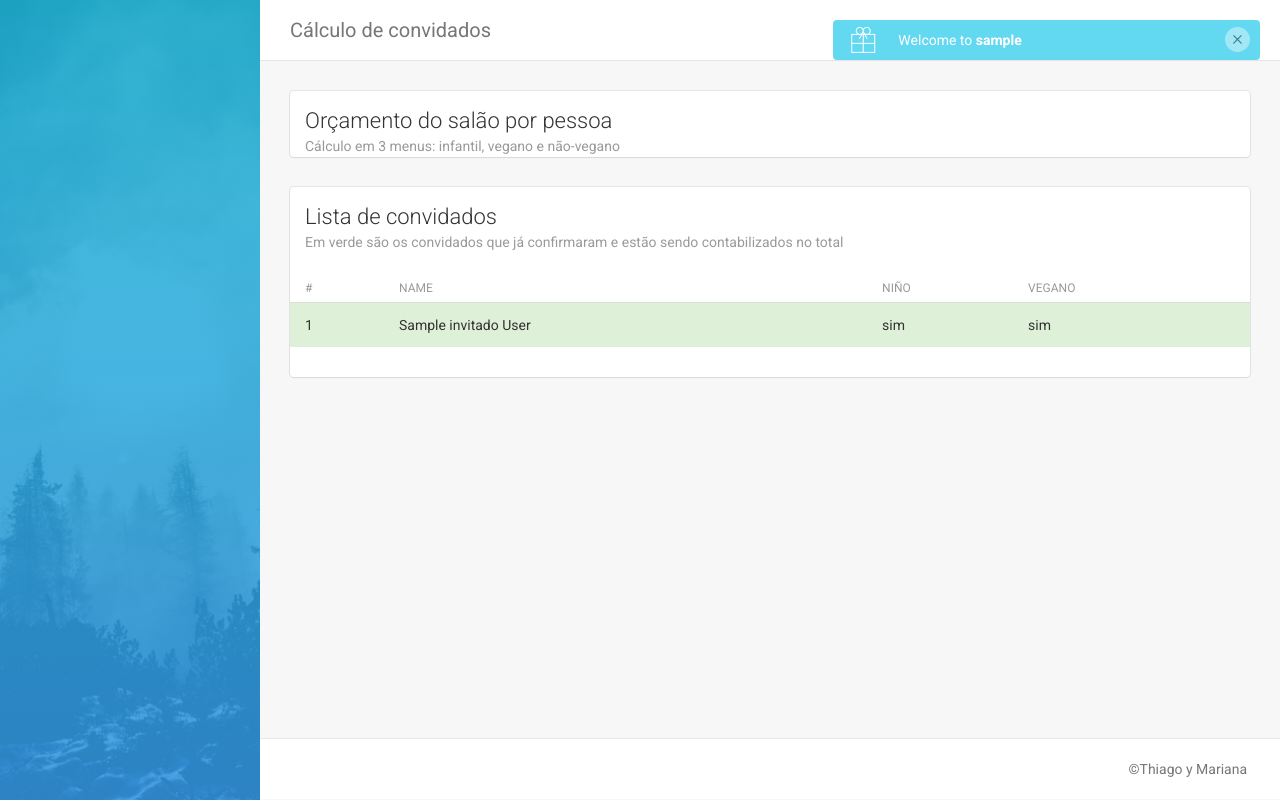
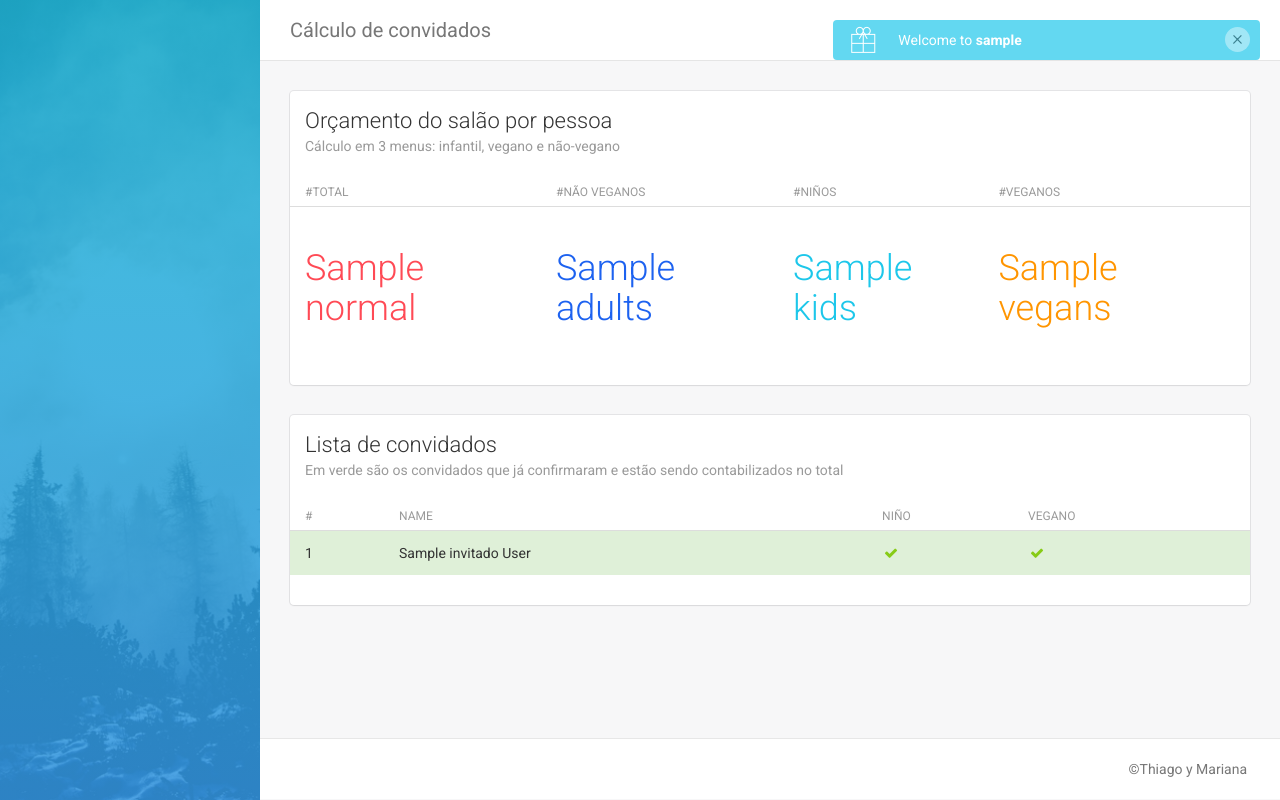
Before and after one commit to thiagovars/ThiagoYMariana, a PHP site: the page made by admin/application/views/main.php in a window 1280 px wide. Run offline with PHP 8.4, Linux system fonts and the light colour scheme; the template is opened without the code that fills it: most values are stand-ins (such as "Sample title", 1, 10 or a date in 2020); some libraries are stand-ins or nearby versions.

Commit message:
Somatório e confirmações dos convidados
Confirmações e somatório do pré-suposto do salão.

```diff
--- a/admin/application/views/main.php
+++ b/admin/application/views/main.php
@@ -191,6 +191,24 @@
                                 <h4 class="title">Orçamento do salão por pessoa</h4>
                                 <p class="category">Cálculo em 3 menus: infantil, vegano e não-vegano</p>
                             </div>
+                            <div class="content table-responsive table-full-width">
+                                <table class="table table-hover">
+                                    <thead>
+                                        <th>#Total</th>
+                                        <th>#não veganos</th>
+                                        <th>#Niños</th>
+                                        <th>#Veganos</th>
+                                    </thead>
+                                    <tbody>
+                                        <tr>
+                                            <td><h2 class="text-danger"><?php echo $total['normal']; ?></h2></td>
+                                            <td><h2 class="text-primary"><?php echo $total['adults']; ?></h2></td>
+                                            <td><h2 class="text-info"><?php echo $total['kids']; ?></h2></td>
+                                            <td><h2 class="text-warning"><?php echo $total['vegans']; ?></h2></td>
+                                        </tr>
+                                    </tbody>
+                                </table>
+                            </div>
                         </div>
                     </div>
                 </div>
@@ -216,8 +234,8 @@
                                         <tr class="<?php echo $lineClass; ?>">
                                             <td><?php echo $invitado['guest_id']; ?></td>
                                             <td><?php echo utf8_encode($invitado['name']).' '.utf8_encode($invitado['surname']); ?></td>
-                                            <td><?php echo ($invitado['undertwelve']) ? 'sim' : 'não'; ?></td>
-                                            <td><?php echo ($invitado['vegan_menu']) ? 'sim' : 'não'; ?></td>
+                                            <td><i class="fa <?php echo ($invitado['undertwelve']) ? 'fa-check text-success' : 'fa-times text-danger'; ?>"></i></td>
+                                            <td><i class="fa <?php echo ($invitado['vegan_menu']) ? 'fa-check text-success' : 'fa-times text-danger'; ?>"></i></td>
                                         </tr>
                                         <?php } ?>
                                     </tbody>
```
Also changed, not shown: admin/application/controllers/main.php (+10 -0 lines), admin/application/models/guests.php (+8 -1 lines).
